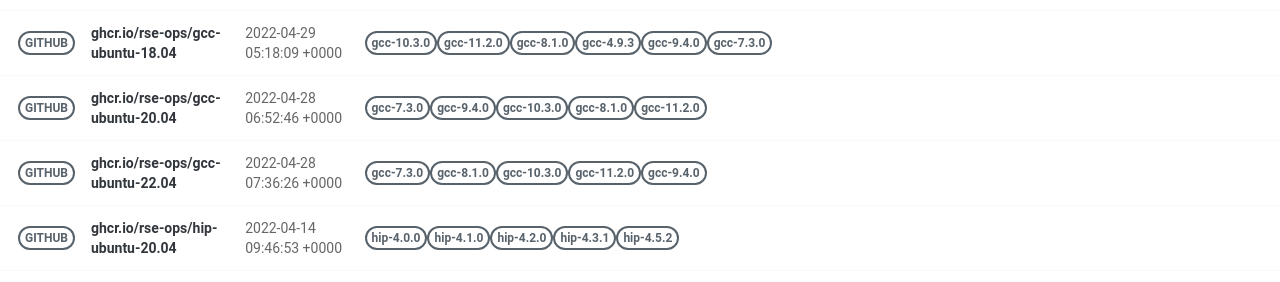
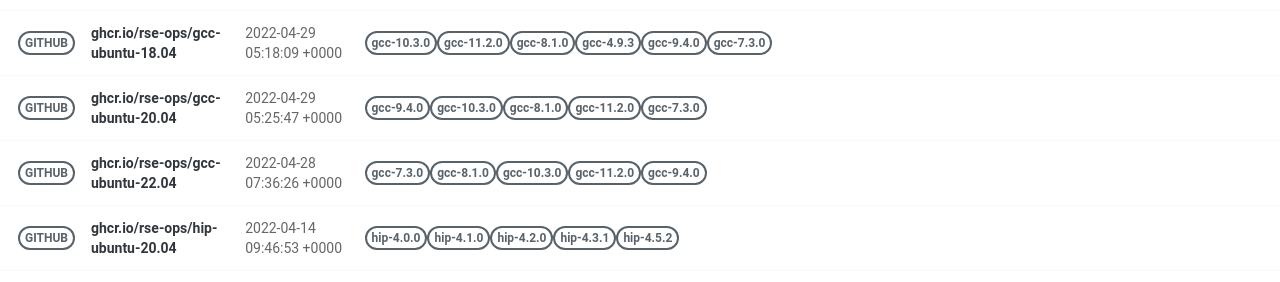
Before and after one commit to rse-ops/docker-images, a Jekyll site: the page built from pages/index.md, in a window 1280 px wide. Shown: the part 581-863 px from the top of the page. Built offline with Jekyll 4.4.1, drawn with Linux system fonts in a browser that asks for light colours; nearby versions of some CDN libraries.

Commit message:
Automated push to update library 2022-04-29

```diff
--- a/_library/ghcr.io-rse-ops-gcc-ubuntu-20.04.md
+++ b/_library/ghcr.io-rse-ops-gcc-ubuntu-20.04.md
@@ -1,14 +1,11 @@
 ---
 layout: container
 name: ghcr.io/rse-ops/gcc-ubuntu-20.04
-updated_at: 2022-04-28 06:52:46.331533
+updated_at: 2022-04-29 05:25:47.036108
 
 
 container_url: https://github.com/orgs/rse-ops/packages/container/package/gcc-ubuntu-20.04
 versions:
- - tag: gcc-7.3.0
-   dockerfile: https://github.com/rse-ops/docker-images/blob/main/ubuntu/gcc/Dockerfile
-   manifest: https://crane.ggcr.dev/manifest/ghcr.io/rse-ops/gcc-ubuntu-20.04:gcc-7.3.0
  - tag: gcc-9.4.0
    dockerfile: https://github.com/rse-ops/docker-images/blob/main/ubuntu/gcc/Dockerfile
    manifest: https://crane.ggcr.dev/manifest/ghcr.io/rse-ops/gcc-ubuntu-20.04:gcc-9.4.0
```
Also changed, not shown: other parts of _library/ghcr.io-rse-ops-gcc-ubuntu-20.04.md (+3 -0 lines).
